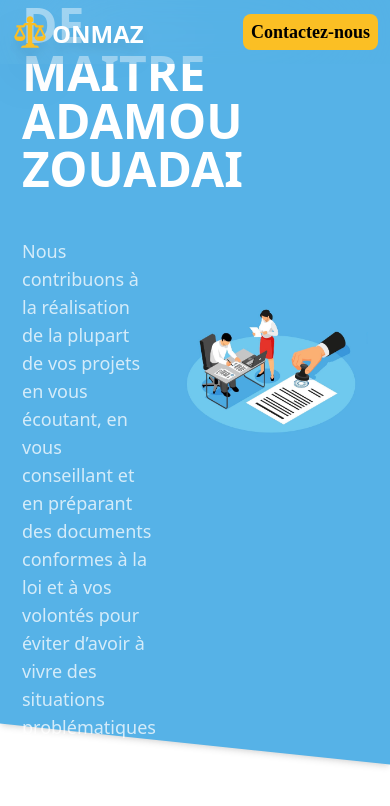
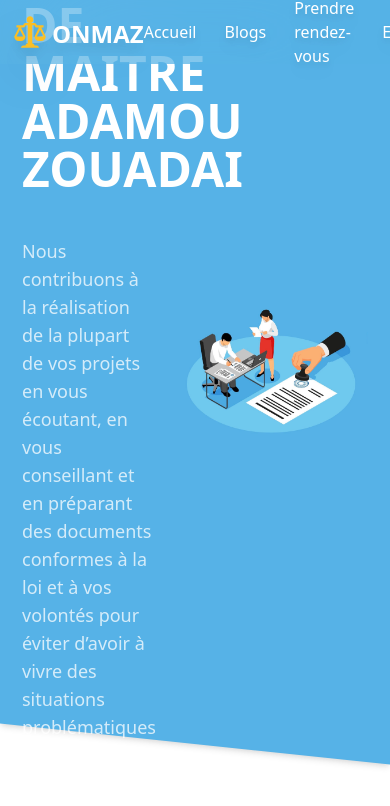
Before and after one commit to NaimCode/ONMAZ_frontend, a Next.js app: page / in a window 390 px wide. Shown: the top 806 px of the page. Built offline with nearby package versions, Linux system fonts and the light colour scheme; a web font is replaced by a local one.

Commit message:
responsive

```diff
--- a/components/appbar.js
+++ b/components/appbar.js
@@ -1,13 +1,48 @@
 import { GoLaw } from "react-icons/go";
+import router from "next/router";
+const menu = [
+  {
+    titre: "Accueil",
+    route: "/",
+  },
+  {
+    titre: "Blogs",
+    route: "/blogs",
+  },
+  {
+    titre: "Prendre rendez-vous",
+    route: "/rendez-vous",
+  },
+  {
+    titre: "Equipe",
+    route: "/equipe",
+  },
+];
 const Appbar = () => {
   return (
-    <div className="fixed top-0 left-0 z-50 w-full backdrop-filter backdrop-blur-3xl bg-primary bg-opacity-40">
+    <div
+      className={`fixed top-0 left-0 z-50 w-full backdrop-filter backdrop-blur-3xl bg-primary bg-opacity-60`}
+    >
       <div className="container mx-auto px-3 py-1 h-16 flex justify-between items-center">
         <span className="filter flex items-end font-bold font-body text-2xl text-white drop-shadow-xl">
           <GoLaw className="text-4xl drop-shadow-2xl mr-1 text-yellow-400 " />
           ONMAZ
         </span>
-        <div className=" cursor-pointer px-2 py-1 rounded-lg font-title font-bold text-lg bg-yellow-400 transition duration-300 hover:drop-shadow-xl hover:bg-yellow-500 ">
+        <div className="flex items-center gap-7">
+          {menu.map((m) => (
+            <div
+              key={menu.indexOf(m)}
+              onClick={() => router.push(m.route)}
+              className="cursor-pointer filter  font-body text-base transition duration-300 text-white drop-shadow-lg hover:font-body hover:scale-110"
+            >
+              {m.titre}
+            </div>
+          ))}
+        </div>
+        <div
+          onClick={() => router.push("/contact")}
+          className=" cursor-pointer px-2 py-1 rounded-lg font-title font-bold text-lg bg-yellow-400 transition duration-300 hover:drop-shadow-xl hover:bg-yellow-500 "
+        >
           Contactez-nous
         </div>
       </div>
--- a/components/contact.js
+++ b/components/contact.js
@@ -1,7 +1,7 @@
 const Contact = () => {
   return (
-    <section class="text-gray-600 body-font relative">
-      <div class="absolute inset-0 bg-gray-300">
+    <section className="text-gray-600 body-font relative">
+      <div className="absolute inset-0 bg-gray-300">
         <iframe
           width="100%"
           height="100%"
--- a/components/team.js
+++ b/components/team.js
@@ -55,7 +55,7 @@ const Team = () => {
           </div>
           <div class="flex flex-wrap -m-2">
             {listTeammate.map((t) => (
-              <div class="p-3 lg:w-1/3 md:w-1/2 w-full transition duration-300 hover:scale-110">
+              <div key={listTeammate.indexOf(t)} class="p-3 lg:w-1/3 md:w-1/2 w-full transition duration-300 hover:scale-110">
                 <div class="h-full flex items-center border-gray-200 border p-4 rounded-lg">
                   <img
                     alt="team"
--- a/pages/index.js
+++ b/pages/index.js
@@ -11,6 +11,7 @@ export default function Home() {
     <div>
       <Head>
         <title>Bureau ONMAZ</title>
+
         <meta
           name="description"
           content="Notre meilleure garantie, c’est la satisfaction de nos clients avec un service professionnel et humain"
@@ -24,6 +25,7 @@ export default function Home() {
           rel="stylesheet"
           href="https://fonts.googleapis.com/icon?family=Material+Icons"
         />
+        <meta name="theme-color" content="#56B2E7" />
       </Head>
       <div>
         <Hero />
```
